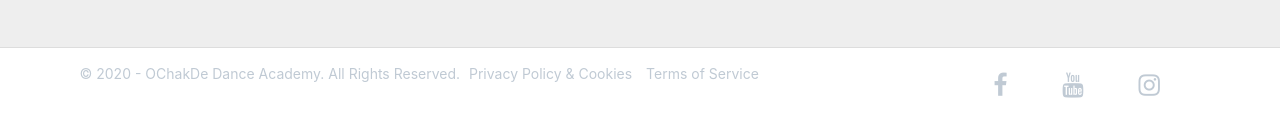
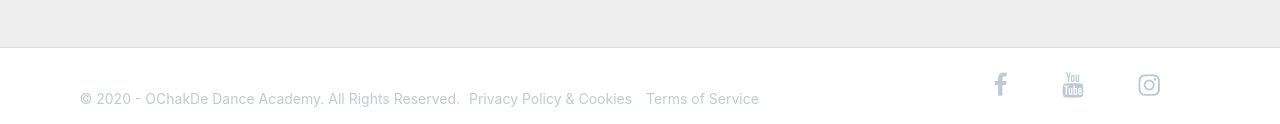
Before and after one commit to sujaysyal/ochakde, a plain HTML site: page locations.html in a window 1280 px wide. Shown: the part 1635-1759 px from the top of the page. Drawn offline with nearby package versions, Linux system fonts and the light colour scheme.

Commit message:
Update locations.html

```diff
--- a/locations.html
+++ b/locations.html
@@ -428,7 +428,7 @@
     <footer class="footers">
       <div class="row">
         <div class="col-md-8">
-          <div class="copyright_text text-center">
+          <div class="copyright_text text-center"><br>
             <p> © 2020 - OChakDe Dance Academy. All Rights Reserved.
               <a class="copyright_links" href="#">Privacy Policy & Cookies</a>
               <a class="copyright_links" href="#"> Terms of Service</a>
```
